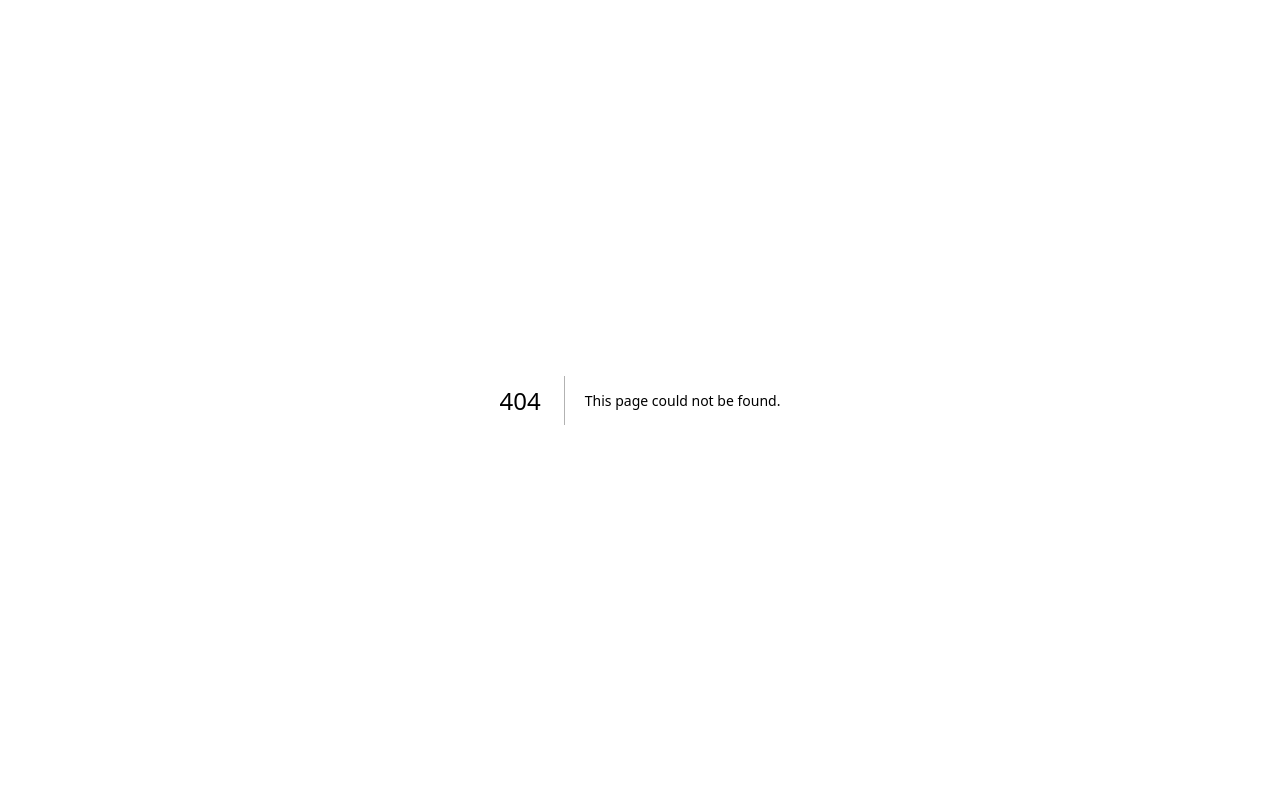
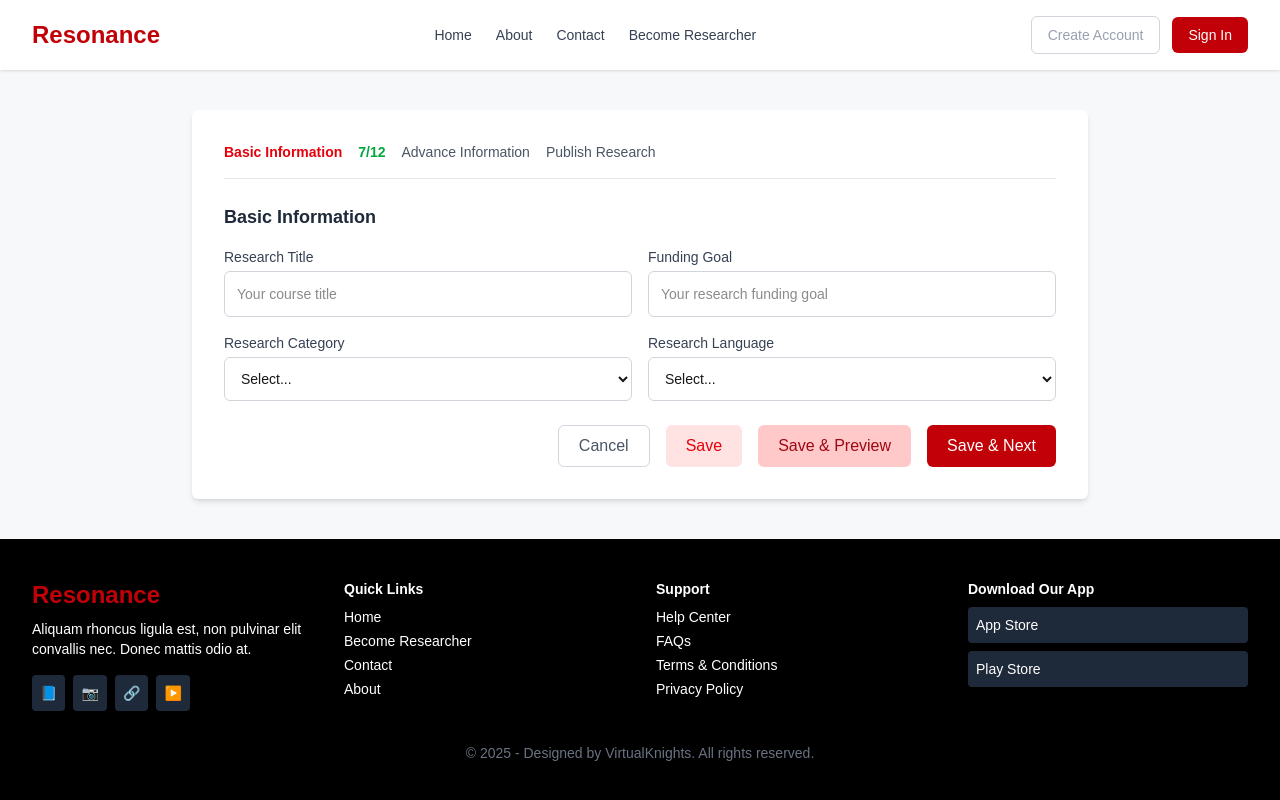
Before and after one commit to nethmalgunawardhana/devthon_resonance, a Next.js app: page /research/create/basic in a window 1280 px wide. Before the commit this address had no page. Shown: the top 800 px of the page. Built offline with nearby package versions, Linux system fonts and the light colour scheme.

Commit message:
research create basic info page created

```diff
--- /dev/null
+++ b/src/app/research/create/basic/page.tsx
@@ -0,0 +1,81 @@
+// pages/create-research/basic-info.js
+import Header from '@/components/header';
+import Footer from '@/components/footer';
+
+export default function BasicInfo() {
+  return (
+    <div className="bg-[#f7f8fa] min-h-screen flex flex-col justify-between">
+      <Header />
+
+      <main className="flex justify-center py-10 px-4">
+        <div className="bg-white w-full max-w-4xl rounded-md shadow-md p-8">
+          {/* Step Navigation */}
+          <div className="border-b border-gray-200 pb-4 mb-6 flex items-center gap-4 text-sm font-medium text-gray-600">
+            <span className="text-red-600 font-semibold">Basic Information</span>
+            <span className="text-green-600 font-semibold">7/12</span>
+            <span>Advance Information</span>
+            <span>Publish Research</span>
+          </div>
+
+          {/* Section Title */}
+          <h2 className="text-lg font-semibold text-gray-800 mb-4">Basic Information</h2>
+
+          {/* Form */}
+          <form className="space-y-6">
+            <div className="grid grid-cols-1 md:grid-cols-2 gap-4">
+              <div>
+                <label className="block text-sm font-medium text-gray-700 mb-1">Research Title</label>
+                <input
+                  type="text"
+                  placeholder="Your course title"
+                  className="w-full border border-gray-300 rounded-md p-3 text-sm focus:ring-red-500 focus:border-red-500"
+                />
+              </div>
+
+              <div>
+                <label className="block text-sm font-medium text-gray-700 mb-1">Funding Goal</label>
+                <input
+                  type="text"
+                  placeholder="Your research funding goal"
+                  className="w-full border border-gray-300 rounded-md p-3 text-sm focus:ring-red-500 focus:border-red-500"
+                />
+              </div>
+
+              <div>
+                <label className="block text-sm font-medium text-gray-700 mb-1">Research Category</label>
+                <select className="w-full border border-gray-300 rounded-md p-3 text-sm bg-white focus:ring-red-500 focus:border-red-500">
+                  <option>Select...</option>
+                </select>
+              </div>
+
+              <div>
+                <label className="block text-sm font-medium text-gray-700 mb-1">Research Language</label>
+                <select className="w-full border border-gray-300 rounded-md p-3 text-sm bg-white focus:ring-red-500 focus:border-red-500">
+                  <option>Select...</option>
+                </select>
+              </div>
+            </div>
+
+            {/* Buttons */}
+            <div className="flex justify-between md:justify-end gap-4 mt-6">
+              <button type="button" className="px-5 py-2 border border-gray-300 text-gray-600 rounded-md hover:bg-gray-100">
+                Cancel
+              </button>
+              <button type="button" className="px-5 py-2 bg-red-100 text-red-600 rounded-md hover:bg-red-200">
+                Save
+              </button>
+              <button type="button" className="px-5 py-2 bg-red-200 text-red-800 rounded-md hover:bg-red-300">
+                Save & Preview
+              </button>
+              <button type="submit" className="px-5 py-2 bg-red-700 text-white rounded-md hover:bg-red-800">
+                Save & Next
+              </button>
+            </div>
+          </form>
+        </div>
+      </main>
+
+      <Footer />
+    </div>
+  );
+}
--- /dev/null
+++ b/src/components/footer.tsx
@@ -0,0 +1,45 @@
+// components/Footer.tsx
+export default function Footer() {
+  return (
+    <footer className="bg-black text-white px-8 py-10 text-sm">
+      <div className="max-w-7xl mx-auto grid grid-cols-1 md:grid-cols-4 gap-8">
+        <div>
+          <div className="text-2xl font-bold text-red-700 mb-2">Resonance</div>
+          <p>Aliquam rhoncus ligula est, non pulvinar elit convallis nec. Donec mattis odio at.</p>
+          <div className="flex space-x-2 mt-4">
+            <button className="bg-gray-800 p-2 rounded">📘</button>
+            <button className="bg-gray-800 p-2 rounded">📷</button>
+            <button className="bg-gray-800 p-2 rounded">🔗</button>
+            <button className="bg-gray-800 p-2 rounded">▶️</button>
+          </div>
+        </div>
+        <div>
+          <h4 className="font-semibold mb-2">Quick Links</h4>
+          <ul className="space-y-1">
+            <li><a href="/" className="hover:underline">Home</a></li>
+            <li><a href="/become-researcher" className="hover:underline">Become Researcher</a></li>
+            <li><a href="/contact" className="hover:underline">Contact</a></li>
+            <li><a href="/about" className="hover:underline">About</a></li>
+          </ul>
+        </div>
+        <div>
+          <h4 className="font-semibold mb-2">Support</h4>
+          <ul className="space-y-1">
+            <li><a href="#" className="hover:underline">Help Center</a></li>
+            <li><a href="#" className="hover:underline">FAQs</a></li>
+            <li><a href="#" className="hover:underline">Terms & Conditions</a></li>
+            <li><a href="#" className="hover:underline">Privacy Policy</a></li>
+          </ul>
+        </div>
+        <div>
+          <h4 className="font-semibold mb-2">Download Our App</h4>
+          <div className="space-y-2">
+            <button className="bg-gray-800 p-2 w-full text-left rounded">App Store</button>
+            <button className="bg-gray-800 p-2 w-full text-left rounded">Play Store</button>
+          </div>
+        </div>
+      </div>
+      <div className="text-center text-gray-500 mt-8">© 2025 - Designed by VirtualKnights. All rights reserved.</div>
+    </footer>
+  );
+}
--- /dev/null
+++ b/src/components/header.tsx
@@ -0,0 +1,34 @@
+// components/Header.js
+import Link from 'next/link';
+
+export default function Header() {
+  return (
+    <header className="bg-white shadow-sm">
+      <div className="max-w-7xl mx-auto px-4 sm:px-6 lg:px-8 py-4 flex justify-between items-center">
+        {/* Logo */}
+        <div className="text-2xl font-bold text-red-700">Resonance</div>
+
+        {/* Nav */}
+        <nav className="space-x-6 hidden md:flex text-sm font-medium text-gray-700">
+          <Link href="/" className="hover:text-red-600">Home</Link>
+          <Link href="/about" className="hover:text-red-600">About</Link>
+          <Link href="/contact" className="hover:text-red-600">Contact</Link>
+          <Link href="/become-researcher" className="hover:text-red-600">Become Researcher</Link>
+        </nav>
+
+        {/* Buttons */}
+        <div className="space-x-3">
+          <button
+            disabled
+            className="px-4 py-2 border border-gray-300 rounded-md text-gray-400 text-sm cursor-not-allowed"
+          >
+            Create Account
+          </button>
+          <button className="px-4 py-2 bg-red-700 text-white rounded-md text-sm hover:bg-red-800">
+            Sign In
+          </button>
+        </div>
+      </div>
+    </header>
+  );
+}
```
Also changed, not shown: 1 other file (tests, documents, lock files or other folders).
